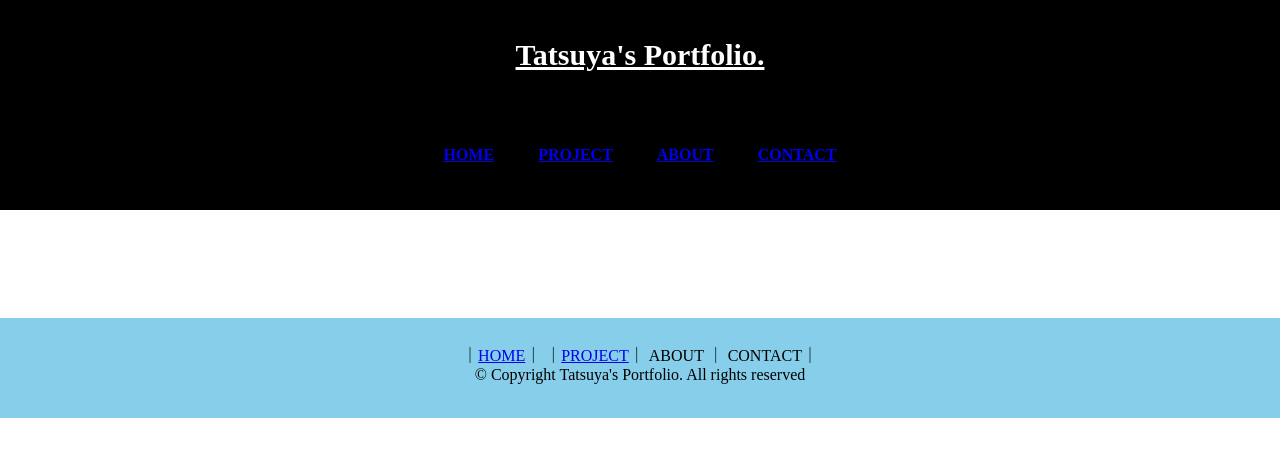
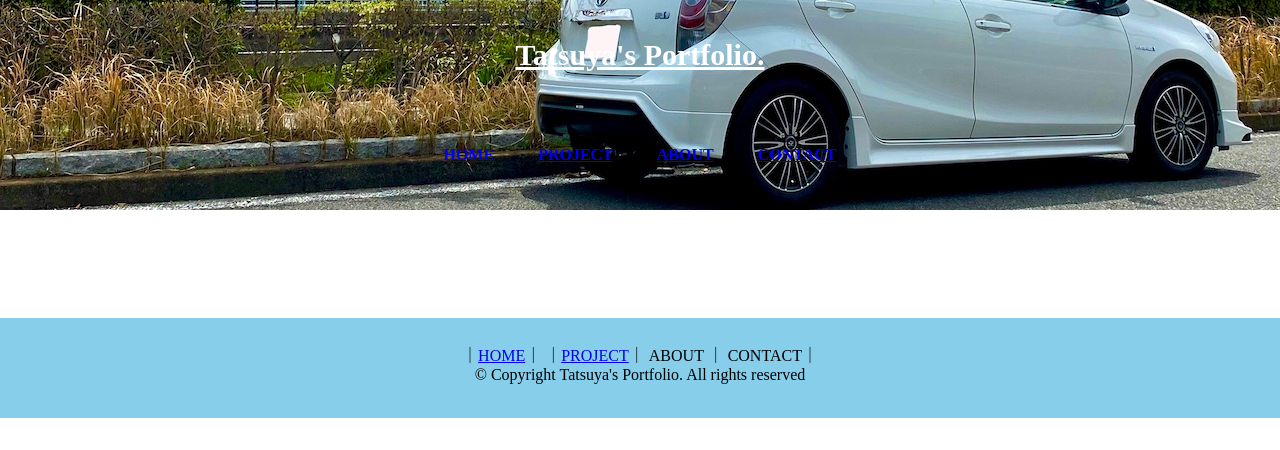
Before and after one commit to kitamitatsuya/doyolab, a PHP site: page / in a window 1280 px wide. Shown: the top 450 px of the page. Run offline with PHP 8.4, Linux system fonts and the light colour scheme.

Commit message:
index.html

```diff
--- a/style2.css
+++ b/style2.css
@@ -7,7 +7,9 @@
     padding: 5px 0;
     text-align: center;
     color:blue;
-    background-color: black;
+    background-image: url("IMG_1485.jpeg");
+    background-position: center bottom;
+    background-size: cover;
   }
 
   header .headline{
```
